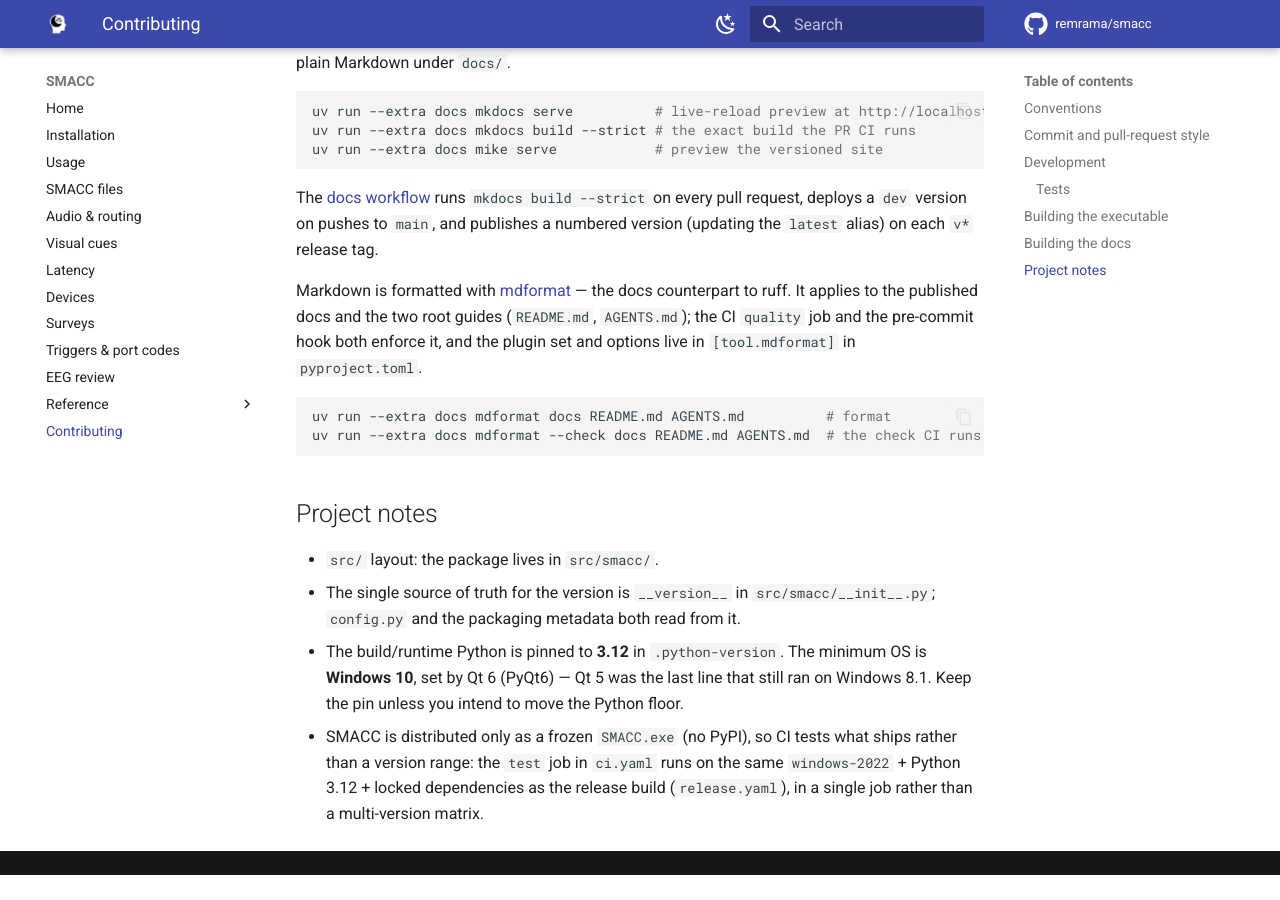
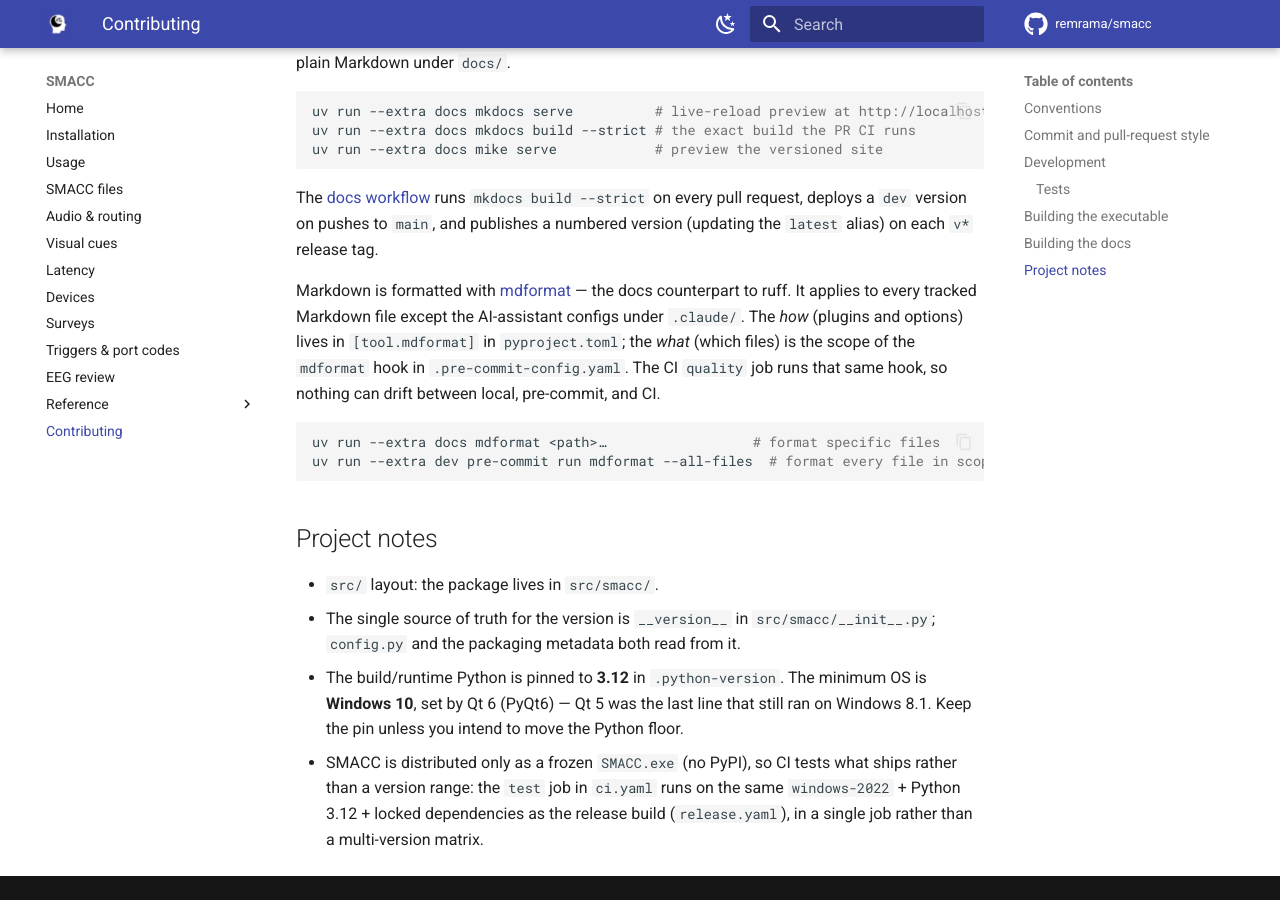
Before and after one commit to remrama/smacc, an MkDocs documentation site: the page built from docs/contributing.md, in a window 1280 px wide and 900 px high, scrolled down 3587 px. Built offline with MkDocs 1.6.1 and Material for MkDocs 9.7.7, drawn with Linux system fonts in a browser that asks for light colours; comment, search, counter and statistics services are not loaded; the version menu is left out; before the commit the page ends 4462 px from its top, so only the background shows below that.

Commit message:
docs: format all markdown with mdformat

````diff
--- a/docs/contributing.md
+++ b/docs/contributing.md
@@ -179,14 +179,15 @@ pushes to `main`, and publishes a numbered version (updating the `latest` alias)
 on each `v*` release tag.
 
 Markdown is formatted with [mdformat](https://mdformat.readthedocs.io/) — the
-docs counterpart to ruff. It applies to the published docs and the two root
-guides (`README.md`, `AGENTS.md`); the CI `quality` job and the pre-commit hook
-both enforce it, and the plugin set and options live in `[tool.mdformat]` in
-`pyproject.toml`.
+docs counterpart to ruff. It applies to every tracked Markdown file except the
+AI-assistant configs under `.claude/`. The *how* (plugins and options) lives in
+`[tool.mdformat]` in `pyproject.toml`; the *what* (which files) is the scope of
+the `mdformat` hook in `.pre-commit-config.yaml`. The CI `quality` job runs that
+same hook, so nothing can drift between local, pre-commit, and CI.
 
 ```sh
-uv run --extra docs mdformat docs README.md AGENTS.md          # format
-uv run --extra docs mdformat --check docs README.md AGENTS.md  # the check CI runs
+uv run --extra docs mdformat <path>…                  # format specific files
+uv run --extra dev pre-commit run mdformat --all-files  # format every file in scope (the check CI runs)
 ```
 
 ## Project notes
````
